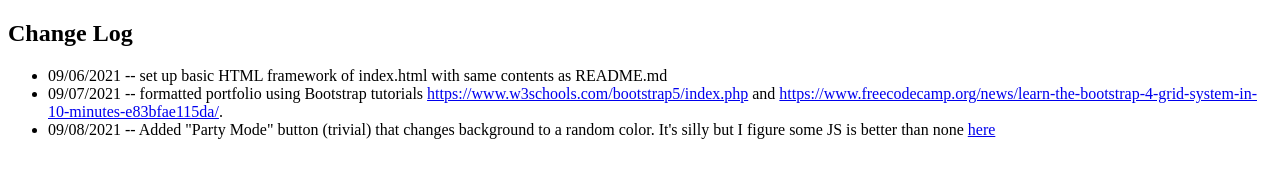
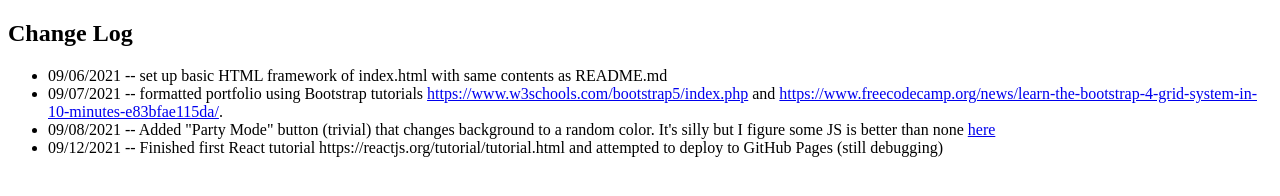
Before and after one commit to lukehalko/lukehalko.github.io, a plain HTML site: page changelog.html in a window 1280 px wide. Drawn offline with Linux system fonts and the light colour scheme.

Commit message:
updated changelog

```diff
--- a/changelog.html
+++ b/changelog.html
@@ -6,6 +6,7 @@
         <li>09/06/2021 -- set up basic HTML framework of index.html with same contents as README.md</li>
         <li>09/07/2021 -- formatted portfolio using Bootstrap tutorials <a href="https://www.w3schools.com/bootstrap5/index.php">https://www.w3schools.com/bootstrap5/index.php</a> and <a href="https://www.freecodecamp.org/news/learn-the-bootstrap-4-grid-system-in-10-minutes-e83bfae115da/">https://www.freecodecamp.org/news/learn-the-bootstrap-4-grid-system-in-10-minutes-e83bfae115da/</a>.</li>
         <li>09/08/2021 -- Added "Party Mode" button (trivial) that changes background to a random color. It's silly but I figure some JS is better than none <a href="partyMode.js">here</a></li>
+        <li>09/12/2021 -- Finished first React tutorial https://reactjs.org/tutorial/tutorial.html and attempted to deploy to GitHub Pages (still debugging)</li>
         </ul>
     </body>
 </html>
```
